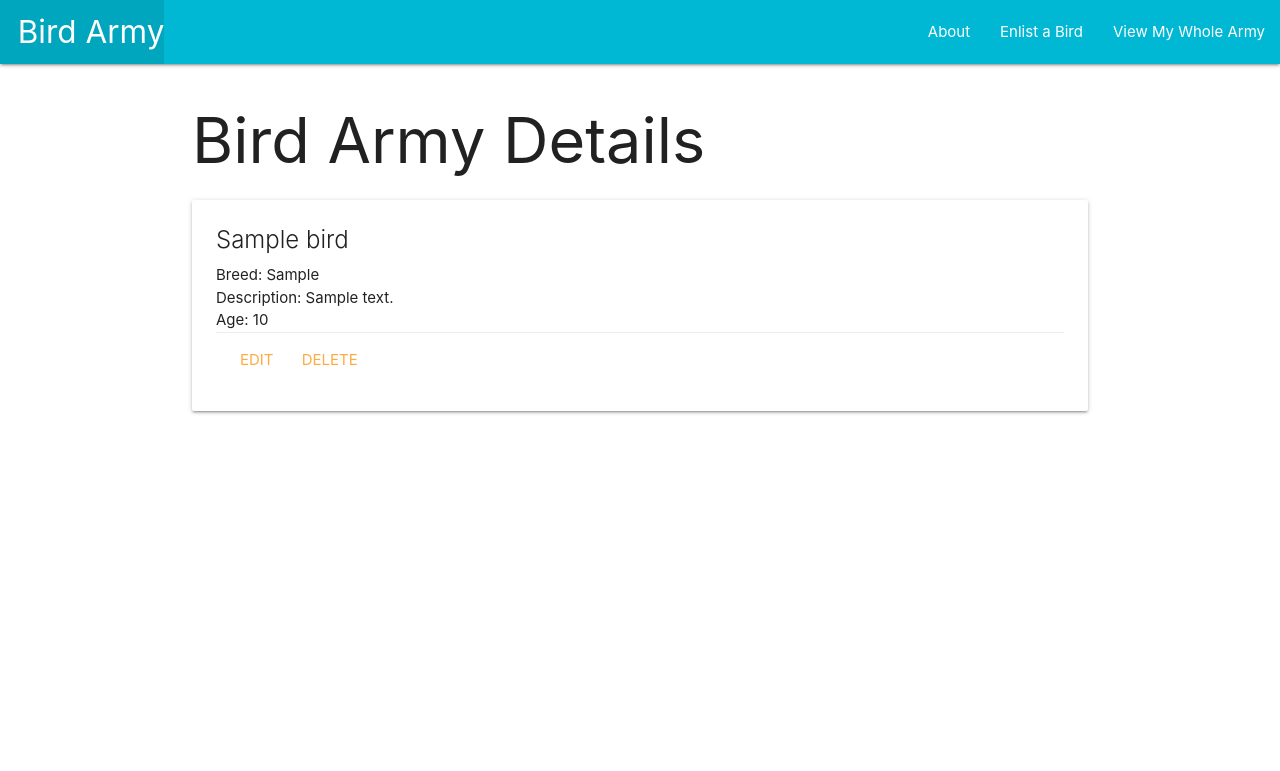
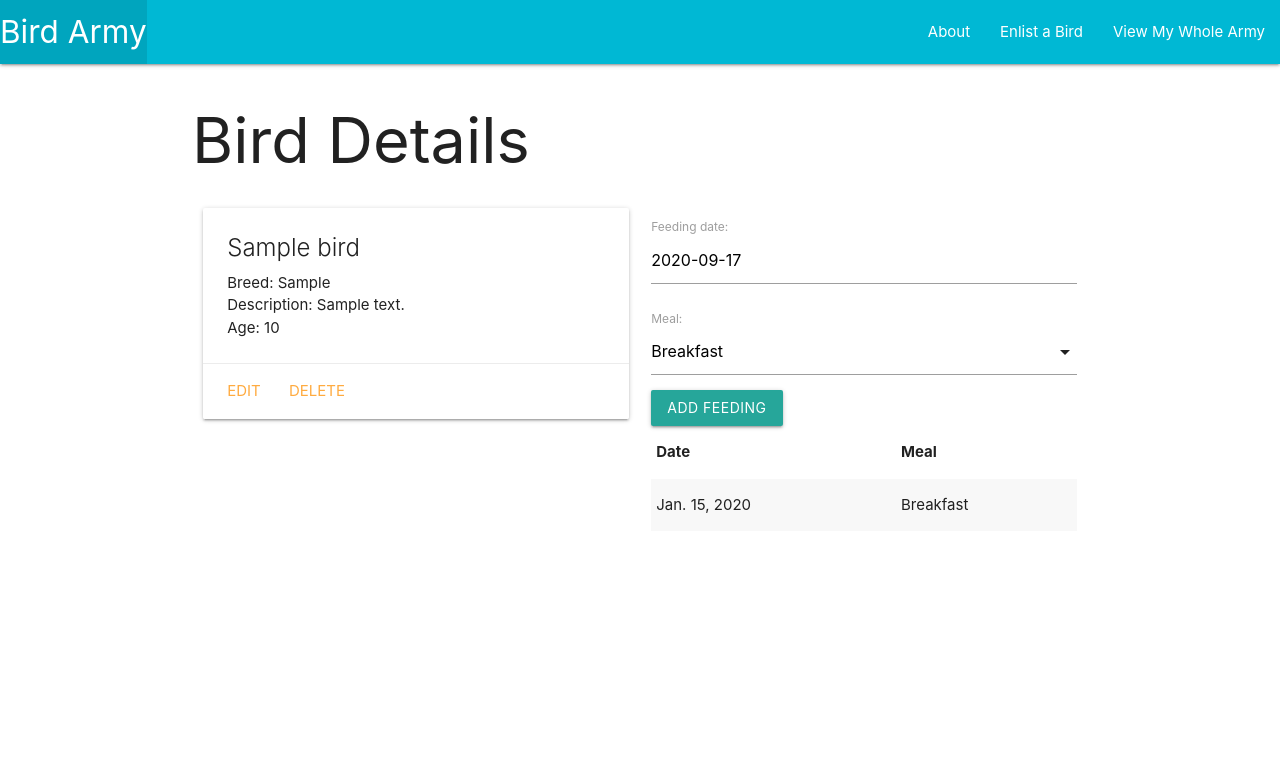
Before and after one commit to mlisdev/birdlab, a Django app: page /birds/1/ in a window 1280 px wide. Shown: the top 771 px of the page. Run offline with Django 3.2, Linux system fonts and the light colour scheme; tables that the repository leaves empty hold one stand-in row (values such as "Sample post").

Commit message:
lab part 2 commit

```diff
--- /dev/null
+++ b/birdcollector/main_app/forms.py
@@ -0,0 +1,7 @@
+from django.forms import ModelForm
+from .models import Feeding
+
+class FeedingForm(ModelForm):
+  class Meta:
+    model = Feeding
+    fields = ['date', 'meal']
--- a/birdcollector/main_app/models.py
+++ b/birdcollector/main_app/models.py
@@ -2,6 +2,12 @@ from django.db import models
 from django.urls import reverse
 
 # Create your models here.
+MEALS = (
+    ('B', 'Breakfast'),
+    ('L', 'Lunch'),
+    ('D', 'Dinner')
+)
+
 class Bird(models.Model):
   name = models.CharField(max_length=100)
   breed = models.CharField(max_length=100)
@@ -13,3 +19,21 @@ class Bird(models.Model):
 
   def get_absolute_url(self):
     return reverse('detail', kwargs={'bird_id': self.id})
+
+class Feeding(models.Model):
+  date = models.DateField('feeding date')
+  meal = models.CharField(
+    max_length=1,
+    # add the 'choices' field option
+    choices=MEALS,
+    # set the default value for meal to be 'B'
+    default=MEALS[0][0]
+  )
+  # Create a cat_id FK
+  bird = models.ForeignKey(Bird, on_delete=models.CASCADE)
+  def __str__(self):
+    # Nice method for obtaining the friendly value of a Field.choice
+    return f"{self.get_meal_display()} on {self.date}"
+
+  class Meta:
+    ordering = ['-date']
--- a/birdcollector/main_app/templates/base.html
+++ b/birdcollector/main_app/templates/base.html
@@ -8,13 +8,14 @@
   <title>Bird Army</title>
   <link rel="stylesheet" href="https://cdnjs.cloudflare.com/ajax/libs/materialize/1.0.0/css/materialize.min.css">
   <link rel="stylesheet" type="text/css" href="{% static 'css/style.css' %}">
+  <script src="https://cdnjs.cloudflare.com/ajax/libs/materialize/1.0.0/js/materialize.min.js"></script>
 </head>
 <body>
   <header class="navbar-fixed">
     <nav class="cyan accent-4">
       <div class="nav-wrapper">
         <ul>
-          <li><a href="/" class="left brand-logo">&nbsp;&nbsp;Bird Army</a></li>
+          <li><a href="/" class="left brand-logo">Bird Army</a></li>
         </ul>
         <ul class="right">
         <li><a href="{% url 'about' %}">About</a></li>
--- a/birdcollector/main_app/templates/birds/detail.html
+++ b/birdcollector/main_app/templates/birds/detail.html
@@ -1,8 +1,10 @@
 {% extends 'base.html' %}
 {% block content %}
 
-<h1>Bird Army Details</h1>
+<h1>Bird Details</h1>
 
+<div class="row">
+  <div class="col s6">
     <div class="card">
       <div class="card-content">
         <span class="card-title">{{ bird.name }}</span>
@@ -13,11 +15,45 @@
         {% else %}
           <p>Age: Chick</p>
         {% endif %}
+      </div>
       <div class="card-action">
         <a href="{% url 'birds_update' bird.id %}">Edit</a>
         <a href="{% url 'birds_delete' bird.id %}">Delete</a>
       </div>
     </div>
   </div>
+  <div class="col s6">
+      <form action="{% url 'add_feeding' bird.id %}" method="post">
+    {% csrf_token %}
+    {{ feeding_form.as_p }}
+    <input type="submit" class="btn" value="Add Feeding">
+  </form>
+    <table class="striped">
+      <thead>
+        <tr><th>Date</th><th>Meal</th></tr>
+      </thead>
+      <tbody>
+        {% for feeding in bird.feeding_set.all %}
+          <tr>
+            <td>{{feeding.date}}</td>
+            <td>{{feeding.get_meal_display}}</td>
+          </tr>
+        {% endfor %}
+      </tbody>
+    </table>
+  </div>
+</div>
 
+<script>
+  const dateEl = document.getElementById('id_date');
+  M.Datepicker.init(dateEl, {
+    format: 'yyyy-mm-dd',
+    defaultDate: new Date(),
+    setDefaultDate: true,
+    autoClose: true
+  });
+
+  const selectEl = document.getElementById('id_meal');
+  M.FormSelect.init(selectEl);
+</script>
 {% endblock %}
--- a/birdcollector/main_app/urls.py
+++ b/birdcollector/main_app/urls.py
@@ -10,4 +10,5 @@ urlpatterns = [
   path('birds/create/', views.BirdCreate.as_view(), name='birds_create'),
   path('birds/<int:pk>/update/', views.BirdUpdate.as_view(), name='birds_update'),
   path('birds/<int:pk>/delete/', views.BirdDelete.as_view(), name='birds_delete'),
+  path('birds/<int:bird_id>/add_feeding/', views.add_feeding, name='add_feeding'),
 ]
--- a/birdcollector/main_app/views.py
+++ b/birdcollector/main_app/views.py
@@ -1,7 +1,8 @@
-from django.shortcuts import render
+from django.shortcuts import render, redirect
 
 from django.views.generic.edit import CreateView, UpdateView, DeleteView
 from .models import Bird
+from .forms import FeedingForm
 
 # Add the following import
 from django.http import HttpResponse
@@ -20,7 +21,18 @@ def birds_index(request):
 
 def birds_detail(request, bird_id):
   bird = Bird.objects.get(id=bird_id)
-  return render(request, 'birds/detail.html', {'bird': bird})
+  feeding_form = FeedingForm()
+  return render(request, 'birds/detail.html', {
+    'bird': bird, 'feeding_form': feeding_form
+  })
+
+def add_feeding(request, bird_id):
+  form = FeedingForm(request.POST)
+  if form.is_valid():
+    new_feeding = form.save(commit=False)
+    new_feeding.bird_id = bird_id
+    new_feeding.save()
+  return redirect('detail', bird_id=bird_id)
 
 class BirdCreate(CreateView):
   model = Bird
```
Also changed, not shown: birdcollector/main_app/admin.py (+4 -3 lines), birdcollector/manage.py (+1 -7 lines), birdcollector/main_app/migrations/0002_feeding.py (added), birdcollector/main_app/migrations/0003_auto_20200917_0122.py (added), birdcollector/main_app/migrations/0004_feeding_bird.py (added). Lines whose indentation alone changed are shown as unchanged.
